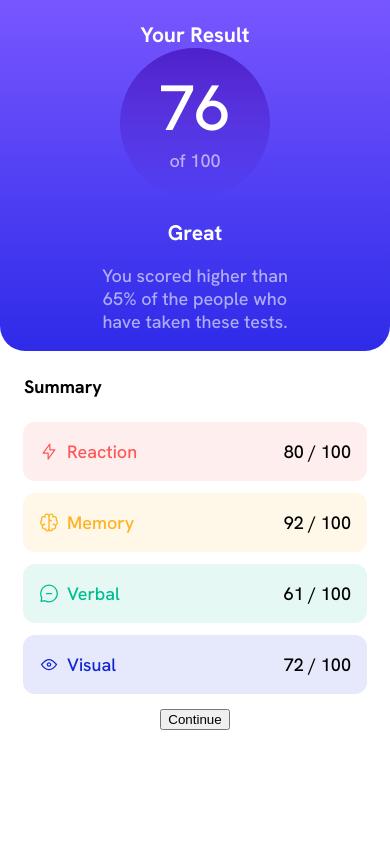
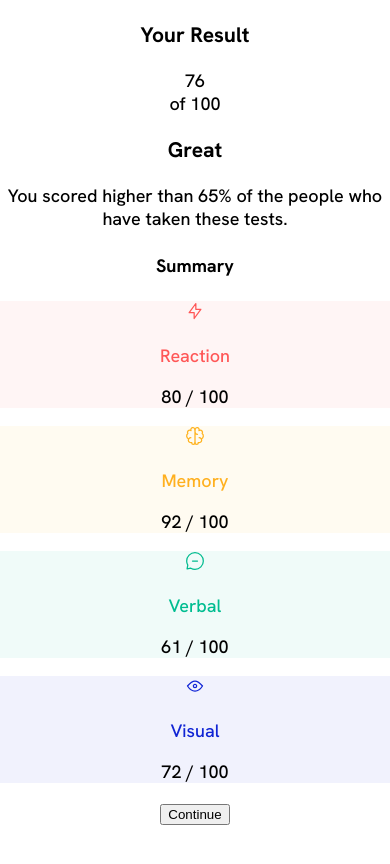
Before and after one commit to DevMedic11/fem-results-summary-v2, a React (Create React App) app: page / in a window 390 px wide. Built offline with nearby package versions, Linux system fonts and the light colour scheme.

Commit message:
Add media queries for "(min-width: 375px) and (max-height: 700px)"

```diff
--- a/src/Result.js
+++ b/src/Result.js
@@ -1,15 +1,15 @@
 export default function Result() {
   return (
     <div className="Result">
-      <h3>Your Result</h3>
+      <h3 className="result-header">Your Result</h3>
       <div className="result-circle">
-        <p>
+        <p className="of-100">
           <span>76</span>
           <br />
           of 100
         </p>
       </div>
-      <h3>Great</h3>
+      <h3 className="result-great">Great</h3>
       <p className="result-para">
         You scored higher than 65% of the people who have taken these tests.
       </p>
--- a/src/Summary.js
+++ b/src/Summary.js
@@ -24,33 +24,33 @@ export default function Summary() {
     let color;
     switch(category){
       case "Reaction":
-        color= 'hsla(0, 100%, 67%, .1)';
+        color= 'hsla(0, 100%, 67%, .06)';
       break;
       case "Memory":
-        color= 'hsla(39, 100%, 56%, .1)';
+        color= 'hsla(39, 100%, 56%, .06)';
       break;
       case "Verbal":
-        color = 'hsla(166, 100%, 37%, .1)';
+        color = 'hsla(166, 100%, 37%, .06)';
       break;
       case "Visual":
-        color= 'hsla(234, 85%, 45%, .1)';
+        color= 'hsla(234, 85%, 45%, .06)';
     }
     return color;
   }
   return (
-    <>
+    <div className="summary-container">
       <h4 className="summary-header">Summary</h4>
       {jsonData.map((item) => {
         return (
           <div className="Summary" style={{backgroundColor : `${selectBackground(item.category)}` , }}>
             <div className="summary-label" style={{color : `${selectColor(item.category)}`}}>
-              <img src={item.icon} alt="test" />
-              <p key={item.category} >{item.category}</p>
+              <img className="summary-icon" src={item.icon} alt="test" />
+              <p className="summary-text" key={item.category} >{item.category}</p>
             </div>
-            <p key={item.score}>{item.score} / 100</p>
+            <p className="score-text" key={item.score}><span>{item.score}</span> / 100</p>
           </div>
         );
       })}
-    </>
+    </div>
   );
 }
--- a/src/styles.css
+++ b/src/styles.css
@@ -3,18 +3,16 @@ body {
   font-size: 18px;
   text-align: center;
   width: 100vw;
+  height: 100vh;
   margin: 0 auto;
 }
 
-
-
-@media screen and (min-width: 375px) and (max-width: 600px){
+@media screen and (min-width: 375px) and (max-height: 700px){
   .Result {
     box-sizing: border-box;
     //border: 3px red solid;
     color: hsl(0, 0%, 100%);
-    width: 100%;
-    height: max-content;
+    height: 45%;
     padding: 0 2rem;
     border-bottom-left-radius: 25px;
     border-bottom-right-radius: 25px;
@@ -22,60 +20,110 @@ body {
     display: flex;
     flex-direction: column;
     align-items: center;
-    justify-content: center;
+    justify-content: space-evenly;
   }
 
-  .Result h3 {
-    margin-bottom: 0;
+  .Result .result-header {
+    margin: 1rem 0;
+    color: hsl(241, 100%, 89%);
+    font-size: .75rem;
   }
 
   .Result p {
-    color: rgba(255, 255, 255, 0.6);
+    color: hsl(241, 100%, 89%);
+    font-size: 14px;
   }
 
   .result-circle {
-    //border: 2px white solid;
-    height: 150px;
-    width: 150px;
+    height: 125px;
+    width: 125px;
     border-radius: 50%;
     background-image: linear-gradient(
       hsla(256, 72%, 46%, 1),
       hsla(241, 72%, 46%, 0)
     );
+    display: flex;
+    justify-content: center;
+    align-content: center;
+    align-items: center;
+
   }
 
   .result-circle span {
-    font-size: 4rem;
+    font-size: 3rem;
+    font-weight: 800;
     color: white;
+    margin-bottom: .25rem;
+  }
+  .result-circle .of-100{
+    color: hsl(252, 100%, 67%);
+  }
+  .result-great{
+    margin: .5rem auto .5rem auto;
+    font-size: 1.25rem;
   }
 
   .result-para{
-    max-width: 60%;
+    max-width: 80%;
+    margin-top: 0;
+    margin-bottom:2rem;
   }
 
   /*Summary Section Design*/
+  .summary-container{
+    height: 50%;
+  }
   .Summary {
-    //border: 2px red solid;
     border-radius: 12px;
-    margin: 0.75rem auto;
+    margin: 1rem auto;
     padding: 0 1rem;
     width: 80%;
     display: flex;
     justify-content: space-between;
+    align-items: center;
   }
 
   .summary-header{
-    //border: 2px red solid;
     text-align: left;
     padding-left: 1.5rem;
+    margin: 1rem auto;
+    color: hsl(224, 30%, 27%);
+    font-size: 1rem;
   }
 
   .summary-label {
     width: 30%;
+    height:min-content;
     display: flex;
+    align-items: center;
   }
 
-  .summary-label p{
+  .summary-text{
     padding-left: .5rem;
+    font-size: 1rem;
+  }
+  .summary-icon{
+    width: 20px;
+  }
+
+  .score-text{
+    color: hsl(224, 30%, 66%);
+    font-size: 1rem;
+    font-weight: 700;
+  }
+
+  .score-text span {
+    color: hsl(224, 30%, 27%);
+  }
+
+  button {
+    border-style: none;
+    width: 81%;
+    padding: .75rem 1.75rem;
+    margin-bottom: .5rem;
+    font-size: .87rem;
+    color: white;
+    background-color: hsl(224, 30%, 27%);
+    border-radius:48px;
   }
 }
```
